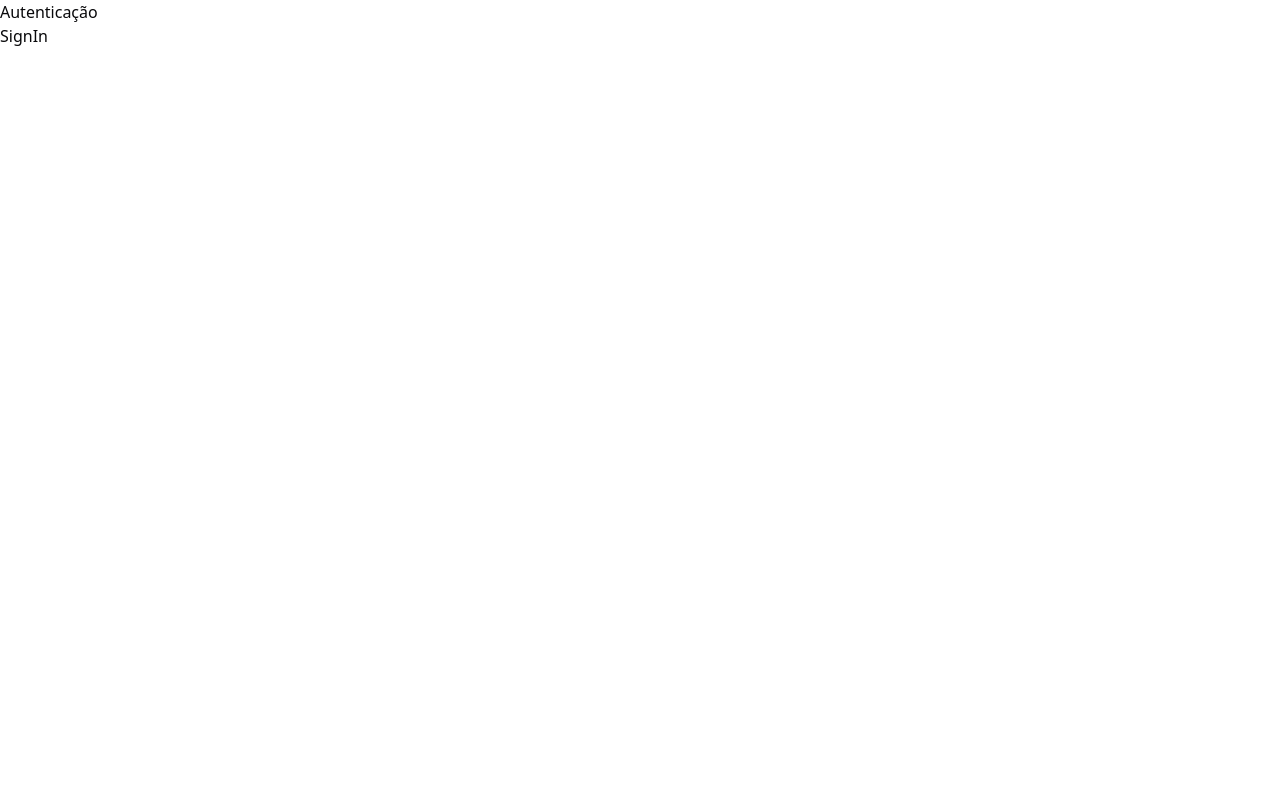
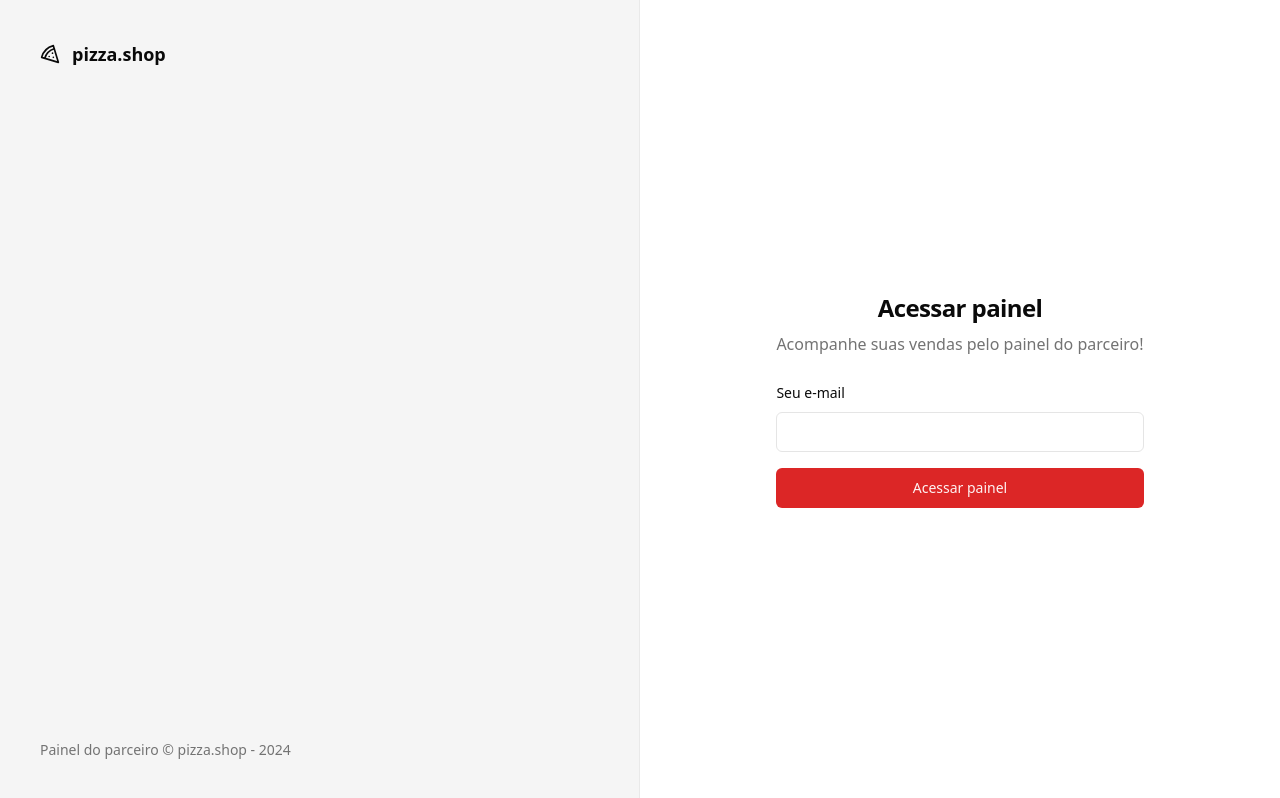
Before and after one commit to cleltonjm/pizza.shop, a React (Vite) app: page /sign-in in a window 1280 px wide. Built offline with nearby package versions, Linux system fonts and the light colour scheme.

Commit message:
Pagina de login

```diff
--- a/package.json
+++ b/package.json
@@ -10,6 +10,7 @@
     "preview": "vite preview"
   },
   "dependencies": {
+    "@radix-ui/react-label": "^2.0.2",
     "@radix-ui/react-slot": "^1.0.2",
     "class-variance-authority": "^0.7.0",
     "clsx": "^2.1.0",
--- /dev/null
+++ b/src/components/ui/input.tsx
@@ -0,0 +1,25 @@
+import * as React from "react"
+
+import { cn } from "@/lib/utils"
+
+export interface InputProps
+  extends React.InputHTMLAttributes<HTMLInputElement> {}
+
+const Input = React.forwardRef<HTMLInputElement, InputProps>(
+  ({ className, type, ...props }, ref) => {
+    return (
+      <input
+        type={type}
+        className={cn(
+          "flex h-10 w-full rounded-md border border-input bg-background px-3 py-2 text-sm ring-offset-background file:border-0 file:bg-transparent file:text-sm file:font-medium placeholder:text-muted-foreground focus-visible:outline-none focus-visible:ring-2 focus-visible:ring-ring focus-visible:ring-offset-2 disabled:cursor-not-allowed disabled:opacity-50",
+          className
+        )}
+        ref={ref}
+        {...props}
+      />
+    )
+  }
+)
+Input.displayName = "Input"
+
+export { Input }
--- /dev/null
+++ b/src/components/ui/label.tsx
@@ -0,0 +1,24 @@
+import * as React from "react"
+import * as LabelPrimitive from "@radix-ui/react-label"
+import { cva, type VariantProps } from "class-variance-authority"
+
+import { cn } from "@/lib/utils"
+
+const labelVariants = cva(
+  "text-sm font-medium leading-none peer-disabled:cursor-not-allowed peer-disabled:opacity-70"
+)
+
+const Label = React.forwardRef<
+  React.ElementRef<typeof LabelPrimitive.Root>,
+  React.ComponentPropsWithoutRef<typeof LabelPrimitive.Root> &
+    VariantProps<typeof labelVariants>
+>(({ className, ...props }, ref) => (
+  <LabelPrimitive.Root
+    ref={ref}
+    className={cn(labelVariants(), className)}
+    {...props}
+  />
+))
+Label.displayName = LabelPrimitive.Root.displayName
+
+export { Label }
--- a/src/global.css
+++ b/src/global.css
@@ -2,69 +2,54 @@
 @tailwind components;
 @tailwind utilities;
 
+
 @layer base {
   :root {
     --background: 0 0% 100%;
-    --foreground: 240 10% 3.9%;
-
+    --foreground: 0 0% 3.9%;
     --card: 0 0% 100%;
-    --card-foreground: 240 10% 3.9%;
-
+    --card-foreground: 0 0% 3.9%;
     --popover: 0 0% 100%;
-    --popover-foreground: 240 10% 3.9%;
-
-    --primary: 240 5.9% 10%;
-    --primary-foreground: 0 0% 98%;
-
-    --secondary: 240 4.8% 95.9%;
-    --secondary-foreground: 240 5.9% 10%;
-
-    --muted: 240 4.8% 95.9%;
-    --muted-foreground: 240 3.8% 46.1%;
-
-    --accent: 240 4.8% 95.9%;
-    --accent-foreground: 240 5.9% 10%;
-
+    --popover-foreground: 0 0% 3.9%;
+    --primary: 0 72.2% 50.6%;
+    --primary-foreground: 0 85.7% 97.3%;
+    --secondary: 0 0% 96.1%;
+    --secondary-foreground: 0 0% 9%;
+    --muted: 0 0% 96.1%;
+    --muted-foreground: 0 0% 45.1%;
+    --accent: 0 0% 96.1%;
+    --accent-foreground: 0 0% 9%;
     --destructive: 0 84.2% 60.2%;
     --destructive-foreground: 0 0% 98%;
-
-    --border: 240 5.9% 90%;
-    --input: 240 5.9% 90%;
-    --ring: 240 10% 3.9%;
-
+    --border: 0 0% 89.8%;
+    --input: 0 0% 89.8%;
+    --ring: 0 72.2% 50.6%;
     --radius: 0.5rem;
   }
 
   .dark {
-    --background: 240 10% 3.9%;
+    --background: 0 0% 3.9%;
     --foreground: 0 0% 98%;
-
-    --card: 240 10% 3.9%;
+    --card: 0 0% 3.9%;
     --card-foreground: 0 0% 98%;
-
-    --popover: 240 10% 3.9%;
+    --popover: 0 0% 3.9%;
     --popover-foreground: 0 0% 98%;
-
-    --primary: 0 0% 98%;
-    --primary-foreground: 240 5.9% 10%;
-
-    --secondary: 240 3.7% 15.9%;
+    --primary: 0 72.2% 50.6%;
+    --primary-foreground: 0 85.7% 97.3%;
+    --secondary: 0 0% 14.9%;
     --secondary-foreground: 0 0% 98%;
-
-    --muted: 240 3.7% 15.9%;
-    --muted-foreground: 240 5% 64.9%;
-
-    --accent: 240 3.7% 15.9%;
+    --muted: 0 0% 14.9%;
+    --muted-foreground: 0 0% 63.9%;
+    --accent: 0 0% 14.9%;
     --accent-foreground: 0 0% 98%;
-
     --destructive: 0 62.8% 30.6%;
     --destructive-foreground: 0 0% 98%;
-
-    --border: 240 3.7% 15.9%;
-    --input: 240 3.7% 15.9%;
-    --ring: 240 4.9% 83.9%;
+    --border: 0 0% 14.9%;
+    --input: 0 0% 14.9%;
+    --ring: 0 72.2% 50.6%;
   }
 }
+
 
 @layer base {
   * {
--- a/src/pages/_layouts/auth.tsx
+++ b/src/pages/_layouts/auth.tsx
@@ -1,11 +1,20 @@
 import { Outlet } from 'react-router-dom'
+import { Pizza } from 'lucide-react'
 
 export function AuthLayout() {
     return (
-        <div>
-            <h1>Autenticação</h1>
+        <div className="min-h-screen grid grid-cols-2">
+            <div className="h-full border-r border-foreground/5 bg-muted p-10 text-muted-foreground flex flex-col justify-between">
+                <div className="flex items-center gap-3 text-lg text-foreground">
+                    <Pizza className="h-5 w-5" />
+                    <span className="font-semibold">pizza.shop</span>
+                </div>
+                <footer className="text-sm">
+                    Painel do parceiro &copy; pizza.shop - {new Date().getUTCFullYear()}
+                </footer>
+            </div>
 
-            <div>
+            <div className="flex flex-col items-center justify-center">
                 <Outlet />
             </div>
         </div>
--- a/src/pages/auth/sign-in.tsx
+++ b/src/pages/auth/sign-in.tsx
@@ -1,10 +1,33 @@
+import { Button } from '@/components/ui/button'
+import { Input } from '@/components/ui/input'
+import { Label } from '@/components/ui/label'
 import { Helmet } from 'react-helmet-async'
 
 export function SignIn() {
     return (
         <>
             <Helmet title="Login" />
-            <h1>SignIn</h1>
+            <div className="p-8">
+                <div className="w-[320] flex flex-col justify-center gap-6">
+                    <div className="flex flex-col gap-2 text-center">
+                        <h1 className="text-2xl font-semibold tracking-tight">
+                            Acessar painel
+                        </h1>
+                        <p className="text=sm text-muted-foreground">
+                            Acompanhe suas vendas pelo painel do parceiro!
+                        </p>
+                    </div>
+
+                    <form className="space-y-4">
+                        <div className="space-y-2">
+                            <Label htmlFor="email">Seu e-mail</Label>
+                            <Input id="email" type="email" />
+                        </div>
+
+                        <Button className="w-full" type="submit">Acessar painel</Button>
+                    </form>
+                </div>
+            </div>
         </>
     )
 }
```
Also changed, not shown: 1 other file (tests, documents, lock files or other folders).
